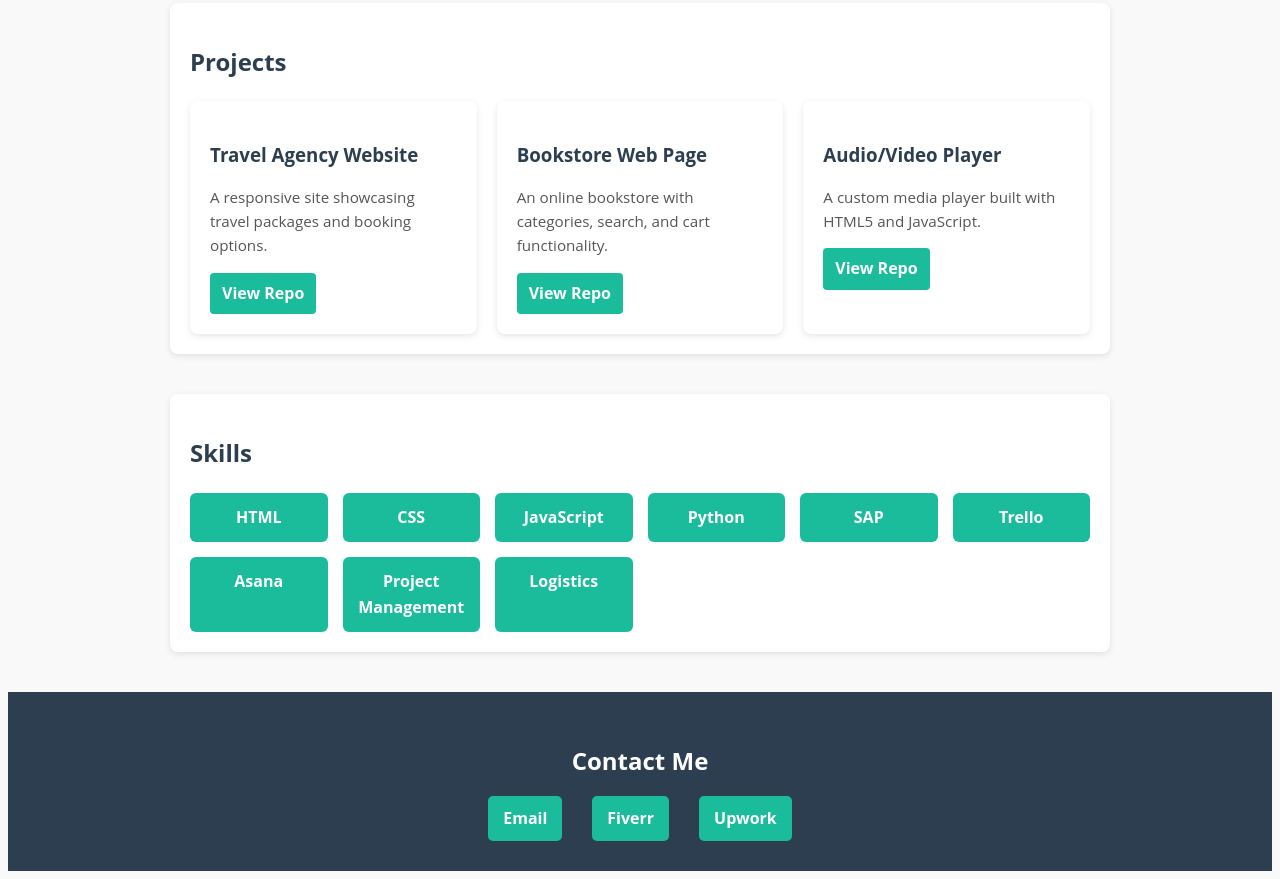
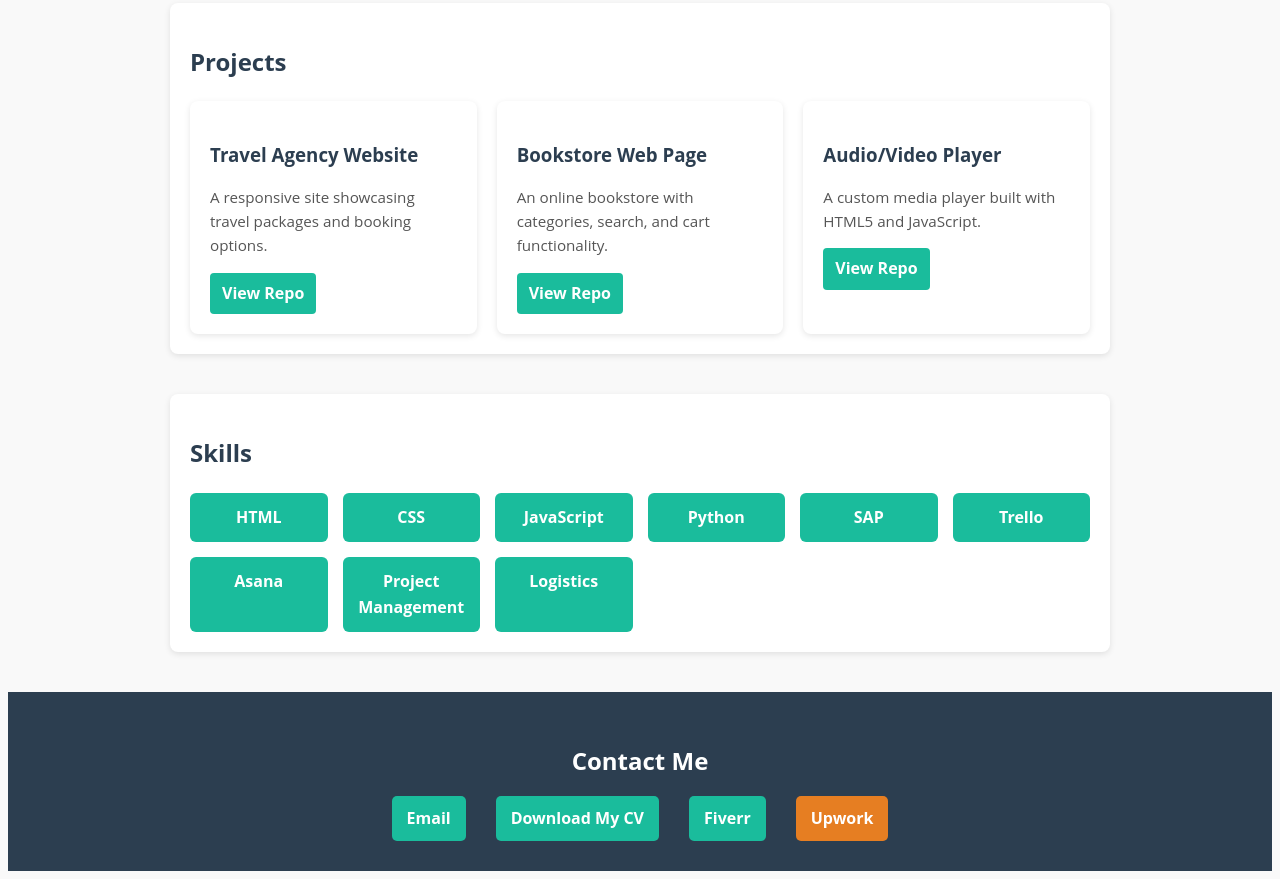
Before and after one commit to MphoChanza/Mpho-Chanza, a plain HTML site: page index.html in a window 1280 px wide. Shown: the part 962-1841 px from the top of the page. Drawn offline with Linux system fonts and the light colour scheme.

Commit message:
Add files via upload

```diff
--- a/index.html
+++ b/index.html
@@ -67,6 +67,8 @@ index.html
   <h2>Contact Me</h2>
   <div class="contact-links">
     <a href="mailto:mmchanza@outlook.com">Email</a>
+    <a href="IT CV MM CHANZA.pdf" target="_blank">Download My CV</a>
+
     <a href="https://www.fiverr.com/@mpho_chanza" target="_blank">Fiverr</a>
     <a href="https://www.upwork.com/freelancers/~0133191a3adea74c3c?mp_source=share" target="_blank">Upwork</a>
   </div>
--- a/style.css
+++ b/style.css
@@ -228,3 +228,17 @@ footer h2 {
     font-size: 1rem;
   }
 }
+.contact-links a:last-child {
+  background: #e67e22;
+  color: #fff;
+  padding: 10px 15px;
+  border-radius: 5px;
+  text-decoration: none;
+  font-weight: bold;
+  transition: background 0.2s ease, transform 0.2s ease;
+}
+
+.contact-links a:last-child:hover {
+  background: #d35400;
+  transform: scale(1.05);
+}
```
Also changed, not shown: 1 other file.
